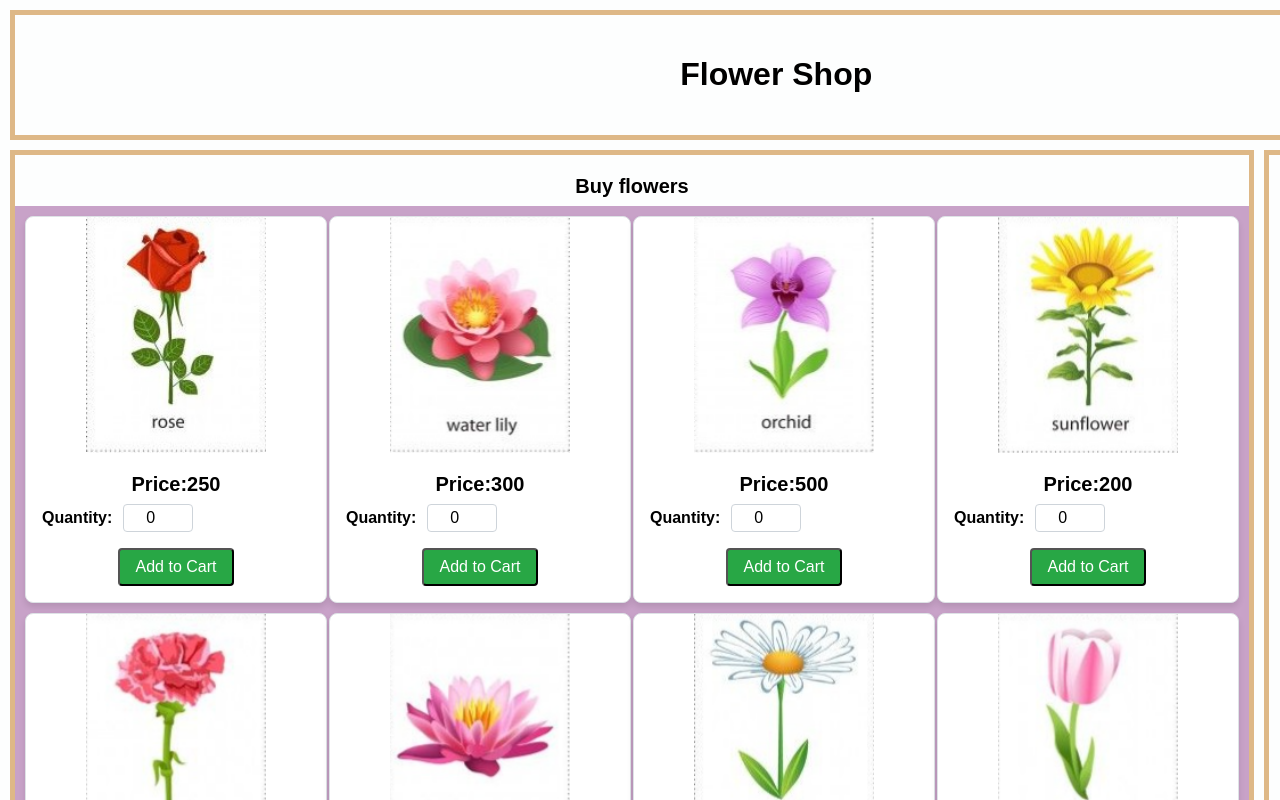
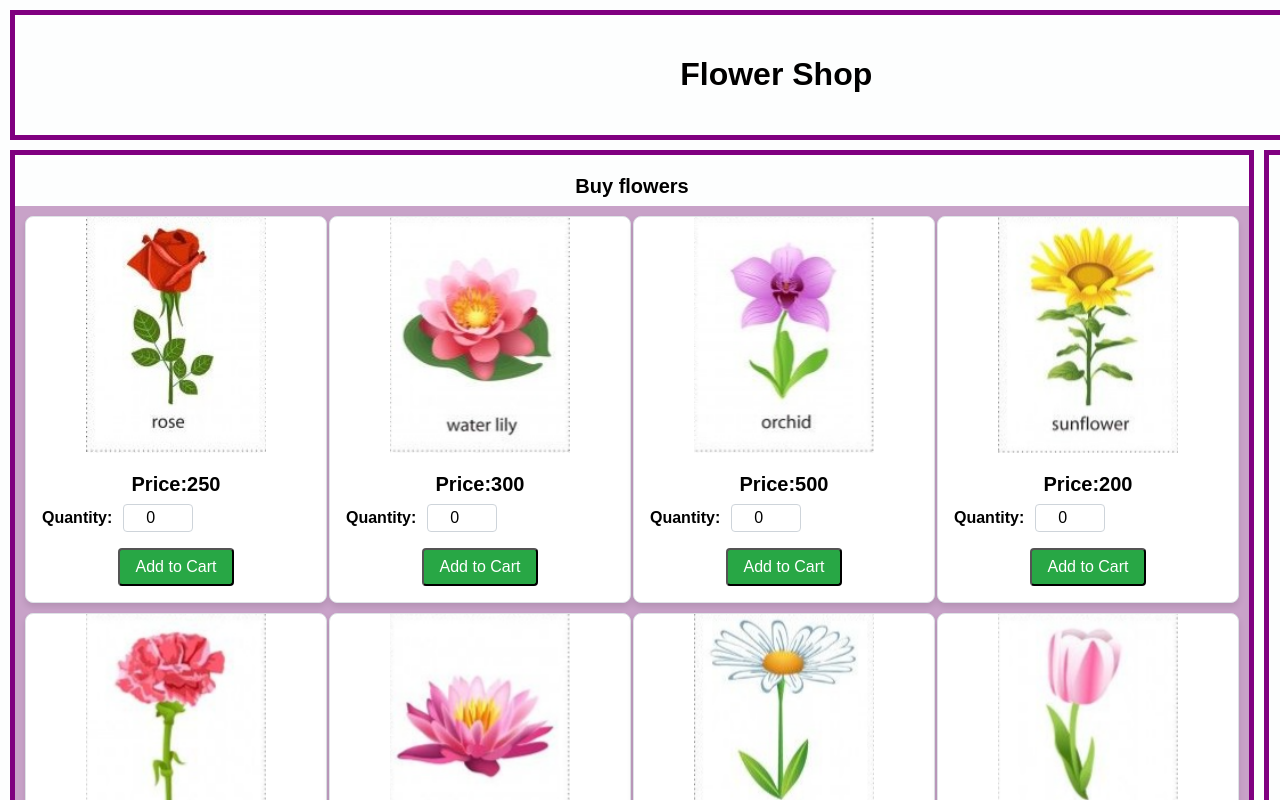
Before and after one commit to Ilmfathima/IT3133ICAE1, a React (Create React App) app in the folder flowershop/: page / in a window 1280 px wide. Shown: the top 800 px of the page. Built offline with nearby package versions, Linux system fonts and the light colour scheme.

Commit message:
I made few changes

```diff
--- a/flowershop/src/assets/CSS/layout.css
+++ b/flowershop/src/assets/CSS/layout.css
@@ -60,7 +60,7 @@ h3 {
 .main-grid-container>div {
   padding: 20px 0;
   text-align: center;
-  border: 5px solid burlywood;
+  border: 5px solid #800080;
 }
 
 .card {
```
